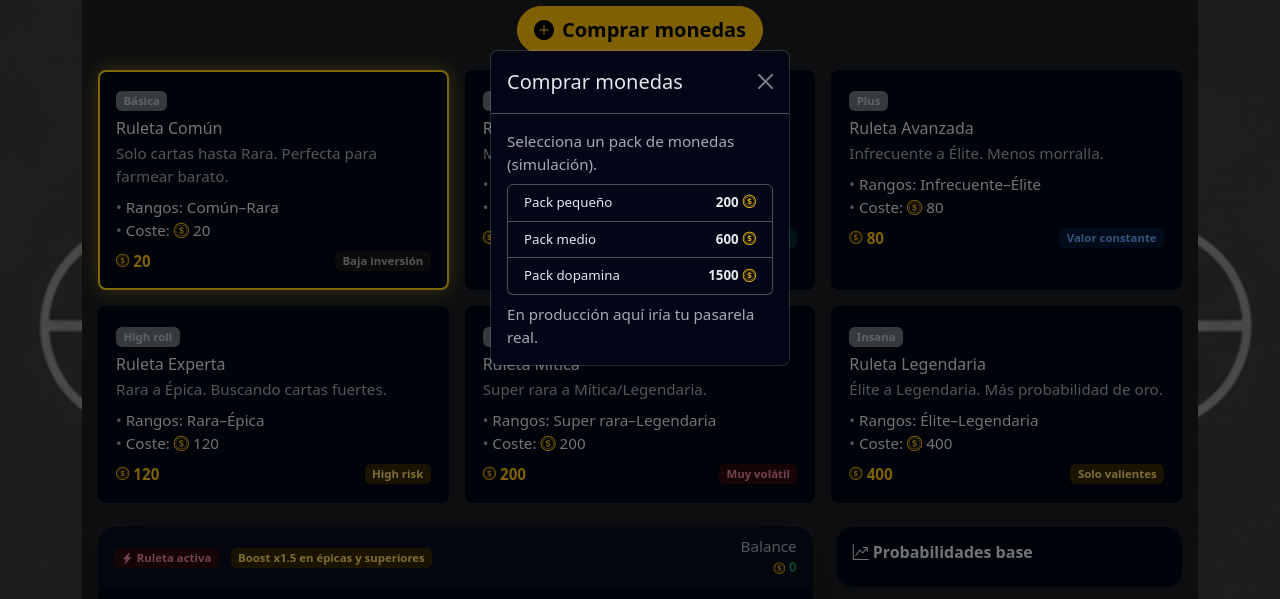
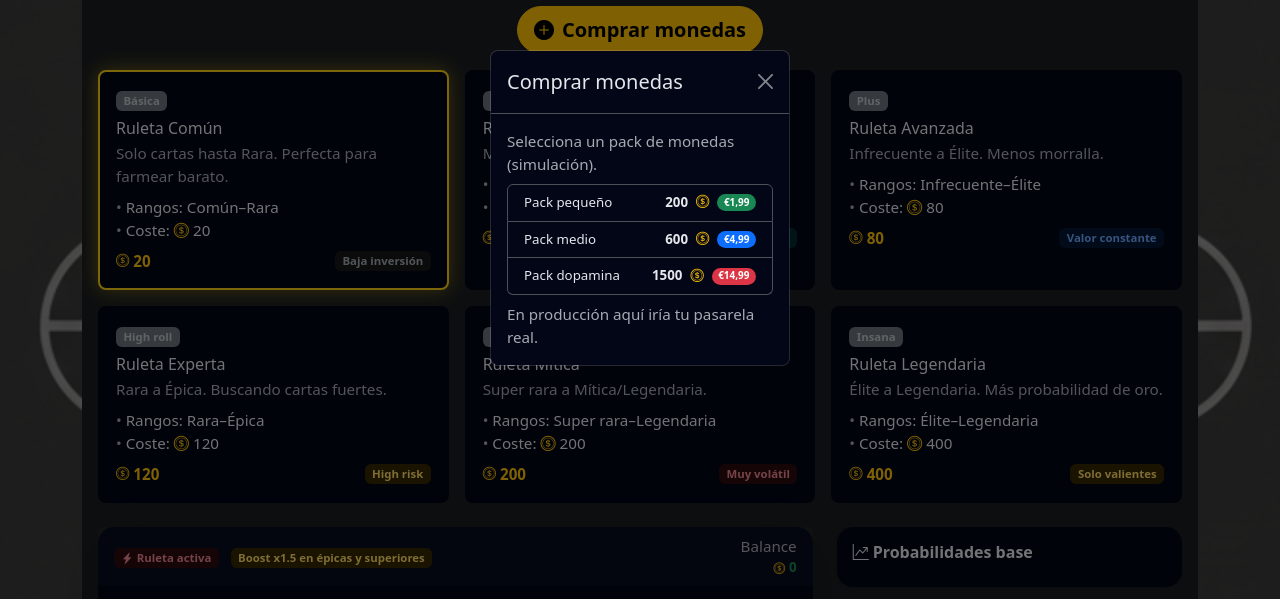
Before and after one commit to hectorjavieralabauplasencia-cyber/Proyecto_DAW_2evaluacion, a plain HTML site: page Home.html in a window 1280 px wide. Both pictures are taken after a click on the button "Comprar monedas". Shown: the part 192-791 px from the top of the page. Drawn offline with nearby package versions, Linux system fonts and the light colour scheme; no server answers.

Commit message:
Añadir precios packs de créditos

```diff
--- a/Home.html
+++ b/Home.html
@@ -751,29 +751,32 @@
           <div class="list-group small">
             <button type="button"
               class="list-group-item list-group-item-action d-flex justify-content-between align-items-center credit-buy-btn"
-              data-amount="200">
+              data-amount="200" data-price="1.99">
               <span>Pack pequeño</span>
-              <span class="fw-semibold d-flex align-items-center gap-1">
+              <span class="fw-semibold d-flex align-items-center gap-2">
                 <span>200</span>
                 <i class="bi bi-coin text-warning"></i>
+                <span class="badge bg-success rounded-pill small">€1,99</span>
               </span>
             </button>
             <button type="button"
               class="list-group-item list-group-item-action d-flex justify-content-between align-items-center credit-buy-btn"
-              data-amount="600">
+              data-amount="600" data-price="4.99">
               <span>Pack medio</span>
-              <span class="fw-semibold d-flex align-items-center gap-1">
+              <span class="fw-semibold d-flex align-items-center gap-2">
                 <span>600</span>
                 <i class="bi bi-coin text-warning"></i>
+                <span class="badge bg-primary rounded-pill small">€4,99</span>
               </span>
             </button>
             <button type="button"
               class="list-group-item list-group-item-action d-flex justify-content-between align-items-center credit-buy-btn"
-              data-amount="1500">
+              data-amount="1500" data-price="14.99">
               <span>Pack dopamina</span>
-              <span class="fw-semibold d-flex align-items-center gap-1">
+              <span class="fw-semibold d-flex align-items-center gap-2">
                 <span>1500</span>
                 <i class="bi bi-coin text-warning"></i>
+                <span class="badge bg-danger rounded-pill small">€14,99</span>
               </span>
             </button>
           </div>
```
